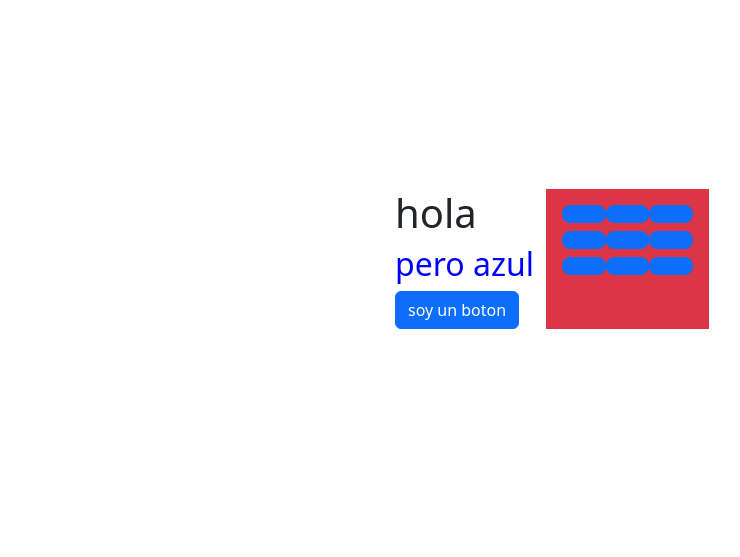
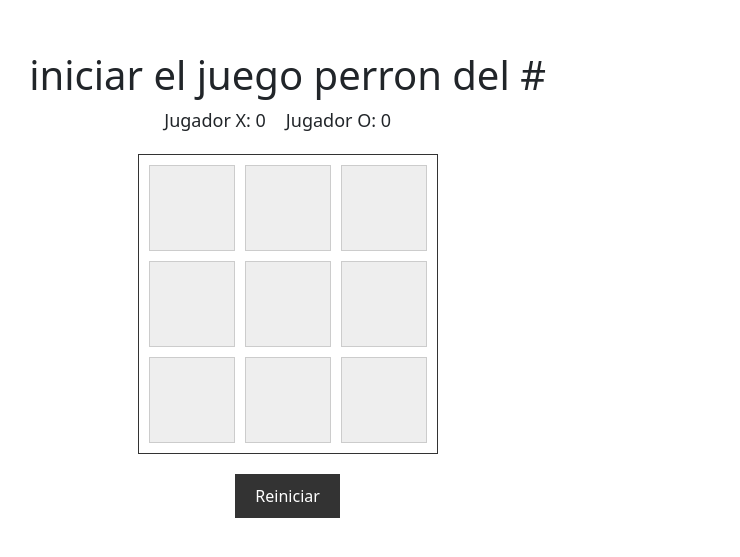
Before and after one commit to zapata05/proyecto_7veu, a Vue app in the folder veu/mi_primer_veo/: page / in a window 1280 px wide. Shown: the part 141-698 px from the top of the page, without its empty margins (94-834 px from the left). Built offline with nearby package versions, Linux system fonts and the light colour scheme.

Commit message:
nombre padre echale ganas en la escuela te falto mucho y aqui mas

```diff
--- a/veu/mi_primer_veo/src/App.vue
+++ b/veu/mi_primer_veo/src/App.vue
@@ -1,51 +1,178 @@
-<script setup>
-import {ref} from 'vue'
-const name  = " soy una sobre escritura "
-const stylecolor = "color: blue"
-const arry=['blue','red','peru'];
+<template>
 
-const cambiar=ref['-','-','-','-','-','-','-','-','-'];
-
-const camb =()=>{
-  cambiar.value
-}
-</script>
-<template>
-<div class="container end">
-  <h1 >hola<!--{{ name }}--></h1>
-  <h2 :style=stylecolor>pero azul</h2>
-
-  <button
-  class="btn btn-primary"
-  data-bs-target="#collapseTarget"
-  data-bs-toggle="collapse">
-  soy un boton
-</button>
-<div class="collapse py-2" id="collapseTarget">
-  y yo un gato we
-</div>
-</div>
-<div class="container1 bg-danger vh-400 p-2">
-  <div class="row m-2 grid text-center ">
-    <button class="col btn btn-primary btn-lg btn-block" @click="camb" ></button>
-    <button class="col btn btn-primary btn-lg btn-block" @click="camb" ></button>
-    <button class="col btn btn-primary btn-lg btn-block" @click="camb"></button>
+  <div class="game">
+    <h1 >iniciar el juego perron del #</h1>
+    <div class="scoreboard">
+      <div class="player-score">
+        Jugador X: {{ xScore }}
+      </div>
+      <div class="player-score">
+        Jugador O: {{ oScore }}
+      </div>
+    </div>
+    <div class="board">
+      <div
+        class="cell"
+        v-for="(cell, index) in cells"
+        :key="index"
+        @click="handleCellClick(index)"
+        :class="{ 'cell-selected': cell !== '' }"
+      >
+        {{ cell }}
+      </div>
+    </div>
+    <div class="message" v-if="winner">
+      ¡{{ winner }} ha ganado el juego!
+    </div>
+    <div class="button-container">
+      <button @click="resetGame" :disabled="!winner">Reiniciar</button>
+    </div>
   </div>
-  <div class="row m-2 grid text-center">
-    <button class="col btn btn-primary btn-lg btn-block" @click="camb" ></button>
-    <button class="col btn btn-primary btn-lg btn-block" @click="camb" ></button>
-    <button class="col btn btn-primary btn-lg btn-block" @click="camb"></button>
-  </div>
-  <div class="row m-2 grid text-center">
-    <button class="col btn btn-primary btn-lg btn-block" @click="camb" ></button>
-    <button class="col btn btn-primary btn-lg btn-block" @click="camb" ></button>
-    <button class="col btn btn-primary btn-lg btn-block" @click="camb"></button>
-  </div>
-</div>
 </template>
 
+<script>
+export default {
+  data() {
+    return {
+      cells: Array(9).fill(""),
+      currentPlayer: "X",
+      winner: null,
+      winningCombinations: [
+        [0, 1, 2],
+        [3, 4, 5],
+        [6, 7, 8],
+        [0, 3, 6],
+        [1, 4, 7],
+        [2, 5, 8],
+        [0, 4, 8],
+        [2, 4, 6]
+      ],
+      xScore: 0,
+      oScore: 0
+    };
+  },
+  methods: {
+    handleCellClick(index) {
+      if (!this.cells[index] && !this.winner && !this.isBoardFull()) {
+        this.cells[index] = this.currentPlayer;
+        this.checkWinner();
+        this.currentPlayer = this.currentPlayer === "X" ? "O" : "X";
+      }
+    },
+    checkWinner() {
+      for (let combination of this.winningCombinations) {
+        const [a, b, c] = combination;
+        if (
+          this.cells[a] &&
+          this.cells[a] === this.cells[b] &&
+          this.cells[a] === this.cells[c]
+        ) {
+          this.winner = this.cells[a];
+          this.updateScore();
+          break;
+        }
+      }
+      if (!this.winner && this.isBoardFull()) {
+        this.winner = "Empate";
+      }
+    },
+    updateScore() {
+      if (this.winner === "X") {
+        this.xScore++;
+      } else if (this.winner === "O") {
+        this.oScore++;
+      }
+    },
+    isBoardFull() {
+      return this.cells.every(cell => cell !== "");
+    },
+    resetGame() {
+      this.cells = Array(9).fill("");
+      this.currentPlayer = "X";
+      this.winner = null;
+    }
+  }
+};
+</script>
+
 <style>
-h1{
-  color: red;
+/* Estilos adicionales para el marcador */
+.scoreboard {
+  display: flex;
+  justify-content: space-around;
+  margin-bottom: 20px;
+  font-size: 18px;
+}
+
+.player-score {
+  margin-right: 20px;
+}
+
+/* Estilos previos mantenidos */
+.game {
+  display: flex;
+  flex-direction: column;
+  align-items: center;
+  margin-top: 50px;
+}
+
+.h1 {
+  display: flex;
+  align-items: center;
+  align-content: center;
+}
+
+.board {
+  display: grid;
+  grid-template-columns: repeat(3, 1fr);
+  grid-template-rows: repeat(3, 1fr);
+  grid-gap: 10px;
+  width: 300px;
+  height: 300px;
+  background-color: #fff;
+  border: 1px solid #333;
+  padding: 10px;
+}
+
+.cell {
+  display: flex;
+  align-items: center;
+  justify-content: center;
+  background-color: #eee;
+  border: 1px solid #ccc;
+  font-size: 48px;
+  cursor: pointer;
+  transition: background-color 0.3s ease;
+}
+
+.cell-selected {
+  background-color: #ffa500;
+  color: #fff;
+}
+
+.cell:hover:not(.cell-selected) {
+  background-color: #ddd;
+}
+
+.cell.disabled {
+  cursor: not-allowed;
+  background-color: #ccc;
+}
+
+.button-container {
+  margin-top: 20px;
+}
+
+button {
+  padding: 10px 20px;
+  font-size: 18px;
+  background-color: #333;
+  color: #fff;
+  border: none;
+}
+
+.message {
+  margin-top: 20px;
+  font-size: 24px;
 }
 </style>
```
